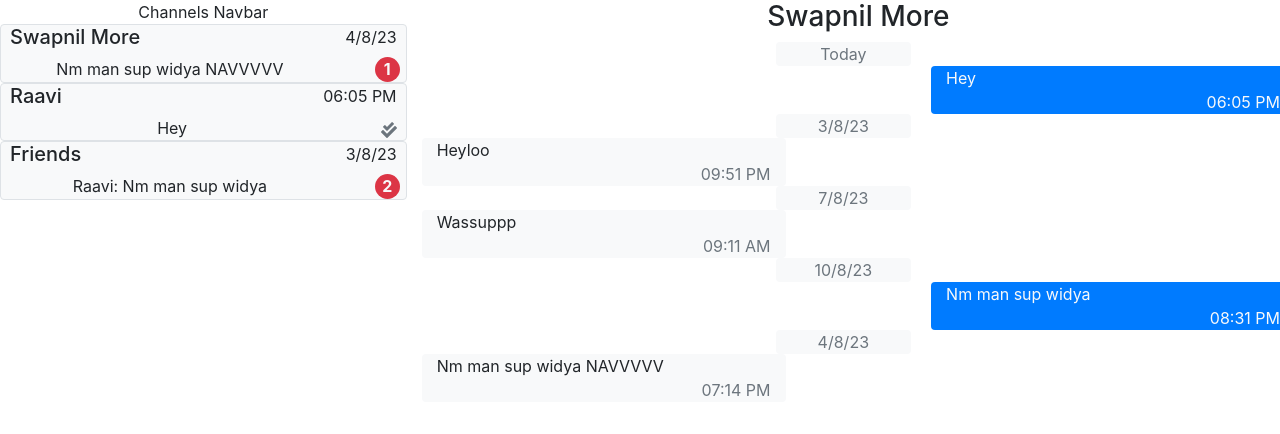
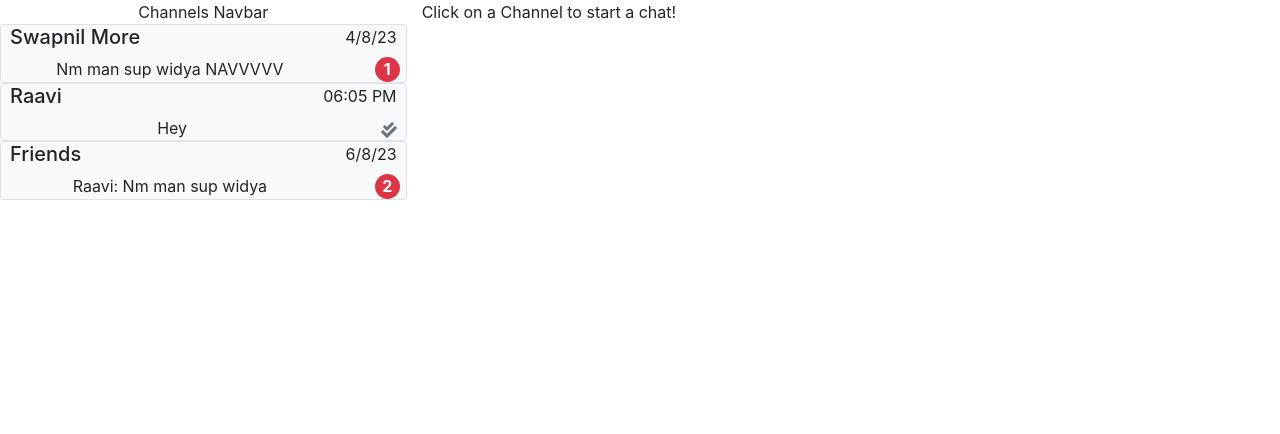
Before and after one commit to nerdjot/nav-chat, a React (Create React App) app: page / in a window 1280 px wide. Shown: the top 434 px of the page. Built offline with nearby package versions, Linux system fonts and the light colour scheme.

Commit message:
Added conditional rendering for DateBubble also added state for currentChannel

```diff
--- a/src/App.js
+++ b/src/App.js
@@ -2,6 +2,7 @@ import logo from './logo.svg';
 import './App.css';
 import nav_data from './Data'
 import { FaCheckDouble } from "react-icons/fa";
+import { useState } from "react";
 
 let myUserName = '1';
 let messages = nav_data.messages;
@@ -26,6 +27,17 @@ function getTimeFormat(date)
   return date.toLocaleString([], {
     hour: '2-digit',
     minute: '2-digit'});
+}
+
+function isSameDate(timestamp1, timestamp2)
+{
+  let date1 = new Date(Number(timestamp1)*1000);
+  let date2 = new Date(Number(timestamp2)*1000);
+  return (
+    date1.getFullYear() === date2.getFullYear() &&
+    date1.getMonth() === date2.getMonth() &&
+    date1.getDate() === date2.getDate()
+  );
 }
 
 function getDateFormat(date)
@@ -164,10 +176,10 @@ function getLastMessageTimeString(channel)
   return '';
 }
 
-function ChannelsItem({channel, messages})
+function ChannelsItem({channel, messages, openChat})
 {
   return(
-    <div className="bg-light border rounded">
+    <div onClick={() => openChat(channel)} className="bg-light border rounded">
       <div className ='row justify-content-around'>
         <div className='col-7 text-left '><h5>{getChannelName(channel)}</h5></div>
         <div className='col-4 text-right'>{getLastMessageTimeString(channel)}</div>
@@ -180,20 +192,20 @@ function ChannelsItem({channel, messages})
   );
 }
 
-function ChannelsList({channels, messages, users})
+function ChannelsList({channels, messages, users, openChat})
 {
   return(
-    channels.map(channel => <ChannelsItem key={channel.id} users={users} channel={channel} messages={messages[channel.id]}></ChannelsItem>)
+    channels.map(channel => <ChannelsItem openChat={openChat} key={channel.id} users={users} channel={channel} messages={messages[channel.id]}></ChannelsItem>)
   );
 }
 
-function Channels({channels, messages, users})
+function Channels({channels, messages, users, openChat})
 {
   return (
     <div className="col-4 h-100">
       <div>Channels Navbar</div>
       {
-      <ChannelsList channels={channels} messages={messages} users={users}></ChannelsList>
+      <ChannelsList openChat={openChat} channels={channels} messages={messages} users={users}></ChannelsList>
       }
     </div>
   );
@@ -221,21 +233,37 @@ function ChatBubble({message})
 
 function ChatBox({messages, channel})
 {
+  let prevDate = '';
+  let currDate ='';
+  let sameDate = false;
   return (
     <div className="col-8">
       <div><h3>{getChannelName(channel)}</h3></div>
-      {messages.map(message => <><ChatDateBubble message={message}></ChatDateBubble><ChatBubble message={message}></ChatBubble></>)}
+      {messages.map((message) =>
+      {
+        currDate = message.timestamp;
+        sameDate = isSameDate(prevDate, currDate);
+        prevDate = currDate;
+        return (
+          <>{sameDate?<></>:<ChatDateBubble message={message}></ChatDateBubble>}<ChatBubble message={message}></ChatBubble></>
+        );
+      }
+      )}
     </div>
   );
 }
 
 function App() {
-  let currentChannelId = '1';
+  const [currentChannelID, setCurrentChanelID] = useState('home');
+  function openChat(channel)
+  {
+    setCurrentChanelID(channel.id);
+  }
   return (
     <div className="App">
       <div className="row">
-        <Channels channels={nav_data['channels']} messages={nav_data.messages} users={nav_data.users}></Channels>
-        <ChatBox messages={messages[currentChannelId]} channel={getChannel(currentChannelId)}></ChatBox>
+        <Channels openChat={openChat}  channels={nav_data['channels']} messages={nav_data.messages} users={nav_data.users}></Channels>
+        {(currentChannelID !== 'home')?<ChatBox messages={messages[currentChannelID]} channel={getChannel(currentChannelID)}></ChatBox>:<>Click on a Channel to start a chat!</>}
       </div>
     </div>
   );
--- a/src/Data.js
+++ b/src/Data.js
@@ -233,7 +233,7 @@ let messages =
         id: '7',
         sender: '2',
         content: 'Heyloo',
-        timestamp: '1691099511',
+        timestamp: '1690999513',
         read_by:
         [
           '1', '3'
@@ -243,7 +243,7 @@ let messages =
         id: '8',
         sender: '3',
         content: 'Wassuppp',
-        timestamp: '1691399511',
+        timestamp: '1690999520',
         read_by:
         [
           '1', '2'
@@ -263,7 +263,7 @@ let messages =
         id: '10',
         sender: '3',
         content: 'Nm man sup widya',
-        timestamp: '1691091139',
+        timestamp: '1691310402',
         read_by:
         [
           '2'
```
